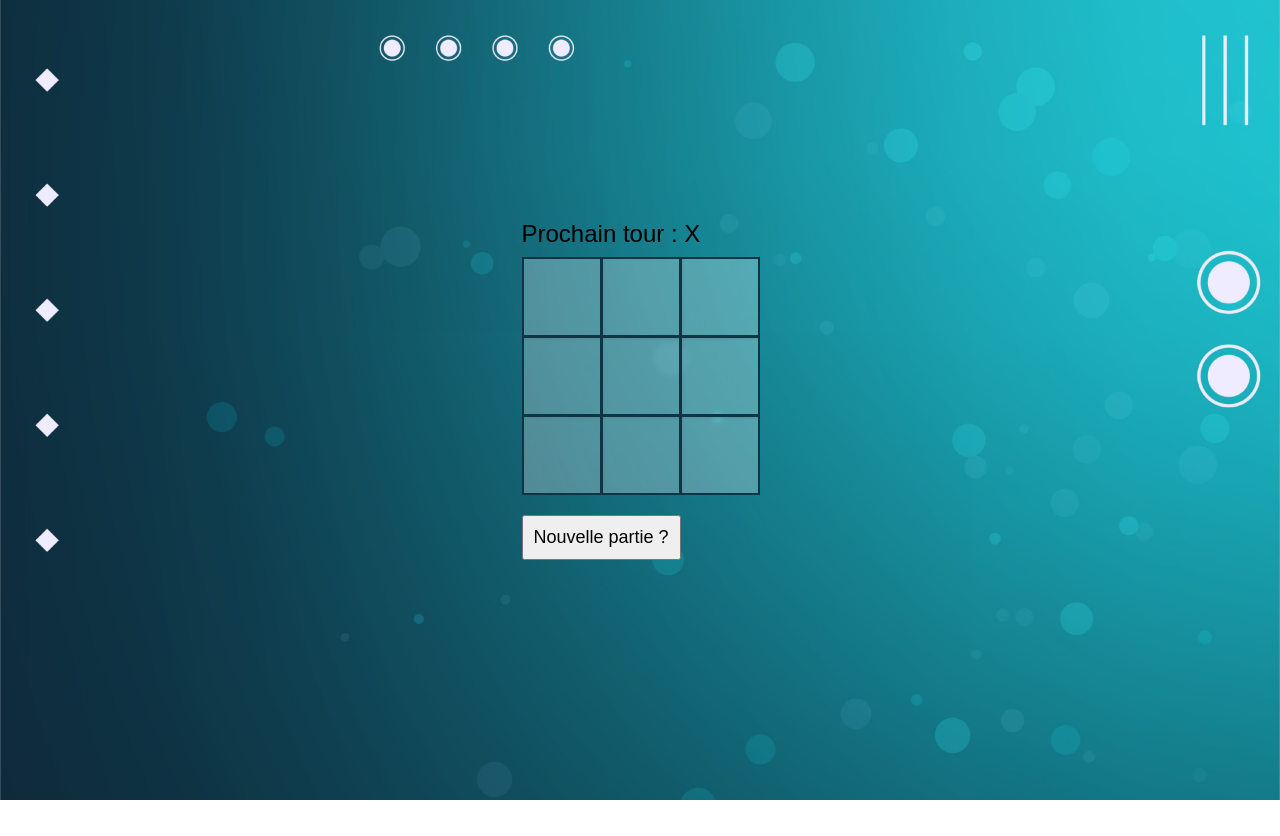
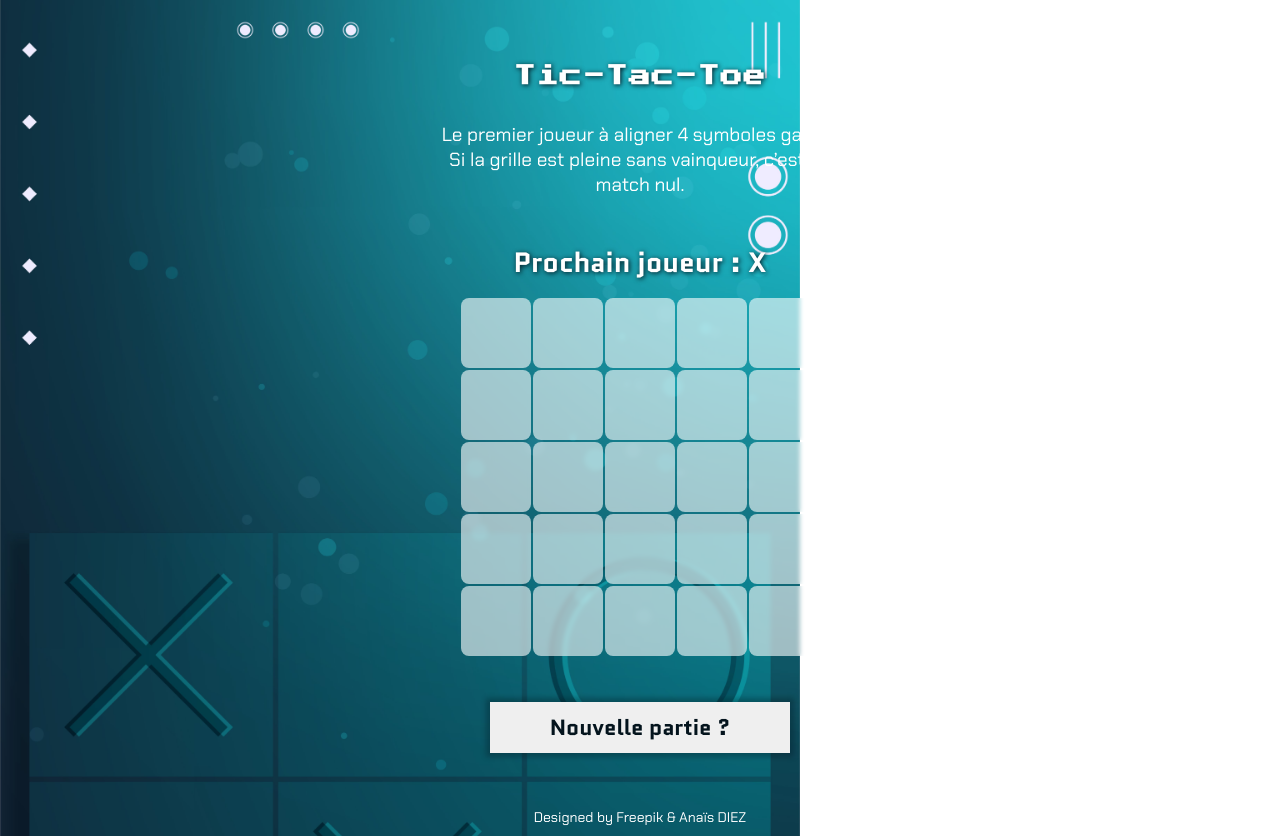
Before and after one commit to Anais-DZ/Tic_Tac_Toe, a React (Vite) app: page / in a window 1280 px wide. Before the commit the page ends 800 px from the top, so only its background shows below. Built offline with nearby package versions, Linux system fonts and the light colour scheme.

Commit message:
ajout de consigne, d'un titre, d'un design

```diff
--- a/src/App.jsx
+++ b/src/App.jsx
@@ -1,8 +1,14 @@
 import { useState } from 'react';
 
-function Square({value, onSquareClick}) {
+function Square({ value, onSquareClick }) {
   return (
-    < button className="square" onClick={onSquareClick} style={{ color: value === "X" ? "red" : value === "O" ? "blue" : "black" }}>
+    <button
+      className="square"
+      onClick={onSquareClick}
+      style={{
+        color: value === "X" ? "#0E4758" : value === "O" ? "#15818E" : "#1DBDCB",
+      }}
+    >
       {value}
     </button>
   );
@@ -12,7 +18,7 @@ function Square({value, onSquareClick}) {
 export default function Board() {
 
   const [xIsNext, setXIsNext] = useState(true);
-  const [squares, setSquares] = useState(Array(9).fill(null));
+  const [squares, setSquares] = useState(Array(25).fill(null));
   const winner = calculateWinner(squares);
   const isBoardFull = squares.every(square => square !== null);
 
@@ -22,7 +28,7 @@ export default function Board() {
   } else if (isBoardFull) {
     status = "Match nul !";
   } else {
-    status = "Prochain tour : " + (xIsNext ? "X" : "O");
+    status = "Prochain joueur : " + (xIsNext ? "X" : "O");
   }
 
   function handleClick(i) {
@@ -40,47 +46,91 @@ export default function Board() {
   }
 
   function resetGame() {
-    setSquares(Array(9).fill(null));
+    setSquares(Array(25).fill(null));
     setXIsNext(true);
   }
 
   return (
     <>
+      <h1 className="statusTitle">Tic-Tac-Toe</h1>
+      <div className="statusContainer">
+        <p className="rulesContainer">
+        Le premier joueur à aligner 4 symboles gagne. Si la grille est pleine sans vainqueur, c’est un match nul.
+        </p>
+
         <div className="status">{status}</div>
+        <div className='plateauJeu'>
           <div className="boardRow">
             <Square value={squares[0]} onSquareClick={() => handleClick(0)}/>
             <Square value={squares[1]} onSquareClick={() => handleClick(1)}/>
             <Square value={squares[2]} onSquareClick={() => handleClick(2)}/>
+            <Square value={squares[3]} onSquareClick={() => handleClick(3)}/>
+            <Square value={squares[4]} onSquareClick={() => handleClick(4)}/>
           </div>
           <div className="boardRow">
-        <Square value={squares[3]} onSquareClick={() => handleClick(3)}/>
-        <Square value={squares[4]} onSquareClick={() => handleClick(4)}/>
             <Square value={squares[5]} onSquareClick={() => handleClick(5)}/>
-      </div>
-      <div className="boardRow">
             <Square value={squares[6]} onSquareClick={() => handleClick(6)}/>
             <Square value={squares[7]} onSquareClick={() => handleClick(7)}/>
             <Square value={squares[8]} onSquareClick={() => handleClick(8)}/>
+            <Square value={squares[9]} onSquareClick={() => handleClick(9)}/>
+          </div>
+          <div className="boardRow">
+            <Square value={squares[10]} onSquareClick={() => handleClick(10)}/>
+            <Square value={squares[11]} onSquareClick={() => handleClick(11)}/>
+            <Square value={squares[12]} onSquareClick={() => handleClick(12)}/>
+            <Square value={squares[13]} onSquareClick={() => handleClick(13)}/>
+            <Square value={squares[14]} onSquareClick={() => handleClick(14)}/>
+          </div>
+          <div className="boardRow">
+            <Square value={squares[15]} onSquareClick={() => handleClick(15)}/>
+            <Square value={squares[16]} onSquareClick={() => handleClick(16)}/>
+            <Square value={squares[17]} onSquareClick={() => handleClick(17)}/>
+            <Square value={squares[18]} onSquareClick={() => handleClick(18)}/>
+            <Square value={squares[19]} onSquareClick={() => handleClick(19)}/>
+          </div>
+          <div className="boardRow">
+            <Square value={squares[20]} onSquareClick={() => handleClick(20)}/>
+            <Square value={squares[21]} onSquareClick={() => handleClick(21)}/>
+            <Square value={squares[22]} onSquareClick={() => handleClick(22)}/>
+            <Square value={squares[23]} onSquareClick={() => handleClick(23)}/>
+            <Square value={squares[24]} onSquareClick={() => handleClick(24)}/>
+          </div>
         </div>
         <button className="resetButton" onClick={resetGame}>Nouvelle partie ?</button>
+        <a href='https://www.freepik.com/author/kenshinstock'>Designed by Freepik & Anaïs DIEZ</a>
+      </div>
     </>
   );
 }
 
 function calculateWinner(squares) {
   const lines = [
-    [0, 1, 2],
-    [3, 4, 5],
-    [6, 7, 8],
-    [0, 3, 6],
-    [1, 4, 7],
-    [2, 5, 8],
-    [0, 4, 8],
-    [2, 4, 6]
+    // Lignes
+    [0, 1, 2, 3], [1, 2, 3, 4],
+    [5, 6, 7, 8], [6, 7, 8, 9],
+    [10, 11, 12, 13], [11, 12, 13, 14],
+    [15, 16, 17, 18], [16, 17, 18, 19],
+    [20, 21, 22, 23], [21, 22, 23, 24],
+
+    // Colonnes
+    [0, 5, 10, 15], [5, 10, 15, 20],
+    [1, 6, 11, 16], [6, 11, 16, 21],
+    [2, 7, 12, 17], [7, 12, 17, 22],
+    [3, 8, 13, 18], [8, 13, 18, 23],
+    [4, 9, 14, 19], [9, 14, 19, 24],
+
+    // Diagonales ↘
+    [0, 6, 12, 18], [1, 7, 13, 19],
+    [5, 11, 17, 23], [6, 12, 18, 24],
+
+    // Diagonales ↙
+    [3, 7, 11, 15], [4, 8, 12, 16],
+    [9, 13, 17, 21], [8, 12, 16, 20]
   ];
+
   for (let i = 0; i < lines.length; i++) {
-    const [a, b, c] = lines[i];
-    if (squares[a] && squares[a] === squares[b] && squares[a] === squares[c]) {
+    const [a, b, c, d] = lines[i];
+    if (squares[a] && squares[a] === squares[b] && squares[a] === squares[c] && squares[a] === squares[d]) {
       return squares[a];
     }
   }
--- a/src/index.css
+++ b/src/index.css
@@ -1,71 +1,74 @@
+@import url('https://fonts.googleapis.com/css2?family=Chakra+Petch:ital,wght@0,300;0,400;0,500;0,600;0,700;1,300;1,400;1,500;1,600;1,700&family=Press+Start+2P&family=Quantico:ital,wght@0,400;0,700;1,400;1,700&display=swap');
+
 * {
   box-sizing: border-box;
 }
 
 html {
   background: url("../bg_tic_tac_toe.webp");
-  background-size: cover;
+  background-size: 100vh;
   background-repeat: no-repeat;
   height: 100vh;
-  font-family: sans-serif;
+  color: #04141d;
+}
+
+.statusContainer {
   display: flex;
   flex-direction: column;
-  justify-content: center;
   align-items: center;
 }
 
+.rulesContainer {
+  text-align: center;
+  max-width: 400px;
+  font-family: 'chakra petch';
+  font-size: 19px;
+  margin: 0 30px;
+  color: #fff;
+}
+
 h1 {
-  margin-top: 0;
   font-size: 22px;
+  text-align: center;
+  font-family: 'press start 2p';
+  color: #fff;
+  margin: 65px 35px 35px 35px;
+  letter-spacing: 1px;
+  text-shadow: 1px 1px 5px #04141d;
 }
 
 h2 {
-  margin-top: 0;
-  font-size: 20px;
+  font-size: 24px;
+  font-family: 'quantico';
+  font-weight: 700;
+  color: #fff;
+  margin : 20px 0 10px 0;
+  letter-spacing: 1px;
+  text-shadow: 1px 1px 1px #04141d;
 }
 
-h3 {
-  margin-top: 0;
-  font-size: 18px;
-}
-
-h4 {
-  margin-top: 0;
-  font-size: 16px;
-}
-
-h5 {
-  margin-top: 0;
+a {
+  text-decoration: none;
+  font-family: 'chakra petch';
+  color: #fff;
   font-size: 14px;
-}
-
-h6 {
-  margin-top: 0;
-  font-size: 12px;
-}
-
-code {
-  font-size: 1.2em;
-}
-
-ul {
-  padding-inline-start: 20px;
+  padding: 10px 0;
 }
 
 .square {
-  background: #ffffff44;
+  background: #ffffff9a;
   backdrop-filter: blur(2px);
-  border: 2px solid #0f3444;
+  border: 6px solid #0f344400;
   float: left;
   font-size: 32px;
-  font-weight: bold;
   line-height: 34px;
-  height: 80px;
-  margin-right: -1px;
-  margin-top: -1px;
+  height: 70px;
   padding: 0;
+  margin: 1px;
   text-align: center;
-  width: 80px;
+  width: 70px;
+  border-radius: 8px;
+  font-family: 'press start 2p';
 }
 
 .boardRow:after {
@@ -75,20 +78,23 @@ ul {
 }
 
 .status {
-  margin-bottom: 10px;
-  font-size: 24px;
-}
-.game {
-  display: flex;
-  flex-direction: row;
-}
-
-.game-info {
-  margin-left: 20px;
+  margin: 45px 0 15px;
+  font-size: 28px;
+  text-align: center;
+  font-family: 'quantico';
+  font-weight: 700;
+  color: #fff;
+  text-shadow: 1px 1px 5px #04141d;
 }
 
 .resetButton {
-  margin: 20px 0;
+  margin: 45px 0;
   padding: 10px;
-  font-size: 18px;
+  font-size: 22px;
+  width: 300px;
+  font-family: 'quantico';
+  border: none;
+  font-weight: 700;
+  color: #04141d;
+  box-shadow: 0px 0px 5px 4px rgba(4,20,29,0.3);
 }
```
Also changed, not shown: tictactoe.webp (added). Lines whose indentation alone changed are shown as unchanged.
